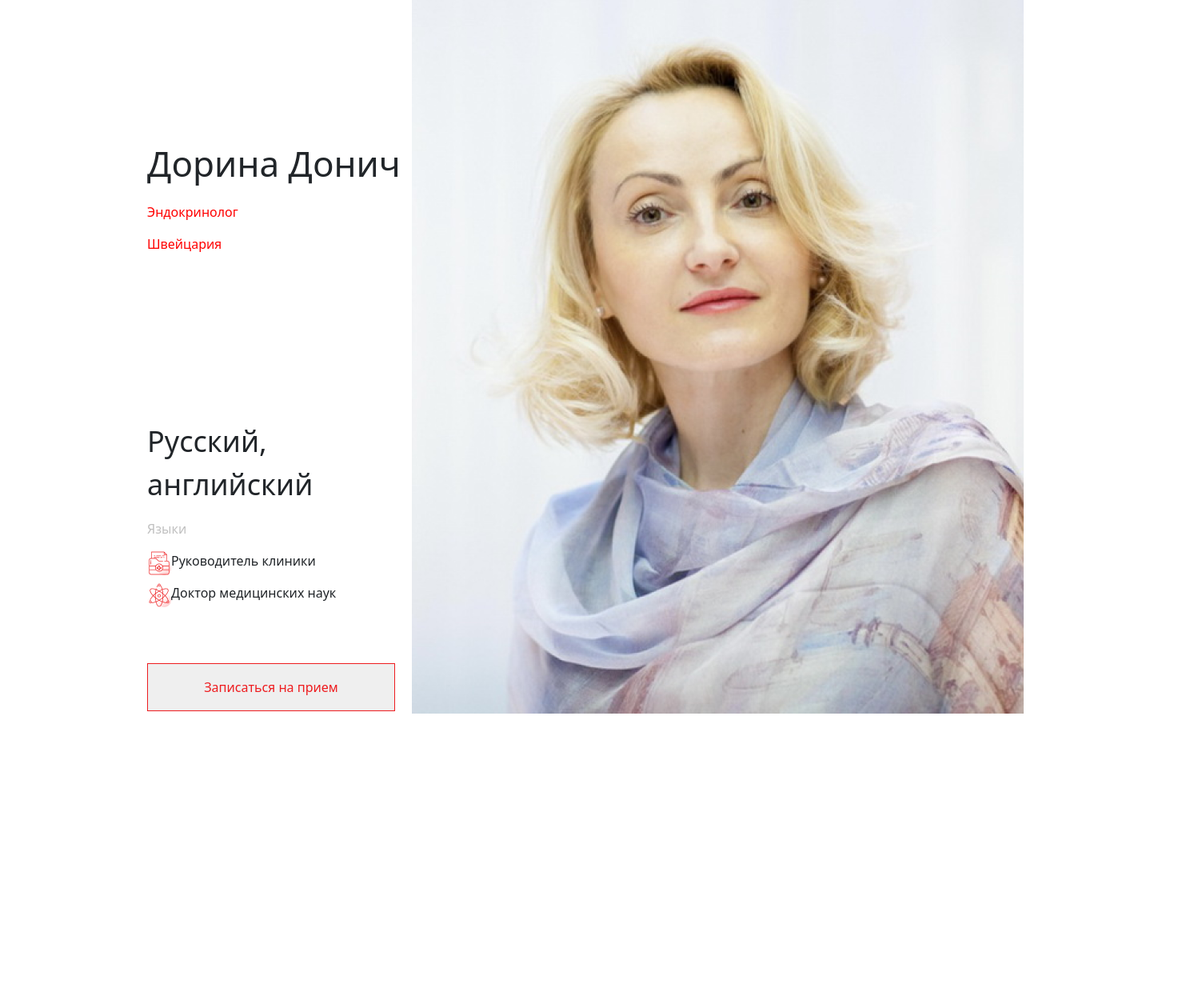
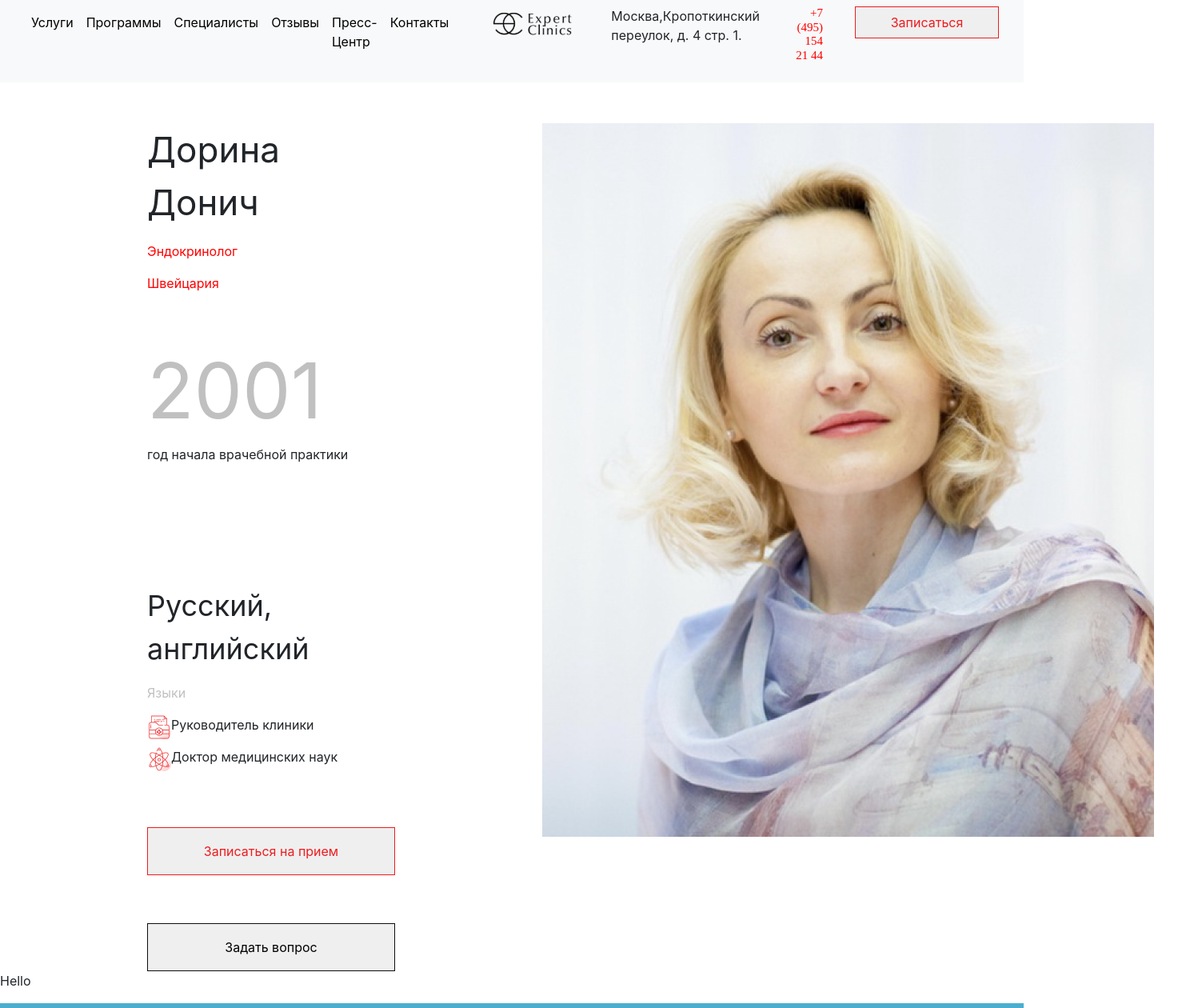
Before and after one commit to w-getsu/Clinic.UI, an Angular app in the folder clinica/: page /doctor in a window 1280 px wide. Shown: the top 1260 px of the page at 80% size, 1503 px wide, since content can reach past the window. Before the commit the page ends 949 px from the top, so only its background shows below. Built offline with nearby package versions, Linux system fonts and the light colour scheme.

Commit message:
add buttons

```diff
--- a/clinica/src/app/components/pages/doctor/doctor.component.html
+++ b/clinica/src/app/components/pages/doctor/doctor.component.html
@@ -1,16 +1,16 @@
+
+<app-navbar></app-navbar>
 <div class="say2">
     <div>
         <div><p class="Name">Дорина Донич</p></div>
         <div><p class="contener" style="color: red;">Эндокринолог</p></div>
         <div><p class="contener" style="color: red">Швейцария</p></div>
-        <br>
-        <br>
-        <br>
-        <br>
-        <br>
-        <br>
-        <br>
-        <br>
+
+        <div>
+            <p style="font-size: 96px; color: silver; margin-top: 50px; margin-left: 184px;">2001</p>
+            <p style="margin-left: 184px; margin-bottom: 150px; margin-top: -20px;">год начала врачебной практики</p>
+        </div>
+
 
         <div class="contener">
             <p style="font-size: 36px;">Русский, английский</p>
@@ -36,15 +36,19 @@
         <div class="contener">
 
             <button class="qabul"><a href="" style="color: #EE1C1F; text-decoration: none;">Записаться на прием</a></button>
+            <button class="zadatvapros"><a href="" style="color: #000000; text-decoration: none;">Задать вопрос</a></button>
 
         </div>
 
     </div>
 
 
-    <div clas>
-        <img src="../../../../assets/Mask Group (1).png" alt="">
+    <div class="contener" style="margin-top: 51px;">
+        <img src="../../../../assets/Mask Group (1).png" alt="" style="width: 765px; height: 892px; margin-right: 60px;">
     </div>
 
+</div>
 
-</div>
+<div><p>Hello</p></div>
+
+<app-footer></app-footer>
--- a/clinica/src/app/components/pages/doctor/doctor.component.scss
+++ b/clinica/src/app/components/pages/doctor/doctor.component.scss
@@ -1,7 +1,7 @@
 .Name{
 
     font-size: 44px;
-    margin-top: 171px;
+    margin-top: 51px;
     margin-left: 184px;
 
 }
@@ -44,4 +44,22 @@ display: flex;
 
     display: flex;
 
-    }
+}
+
+.zadatvapros {
+    width: 310px;
+    height: 60px;
+    top: -5px;
+    gap: 0px;
+    border: 1px 0px 0px 0px;
+    opacity: 0px;
+    border: 1px solid #0f0c0c;
+
+}
+
+.zadatvapros:hover {
+    background-color: #92dbff; /* Hover ҳолда фон рангини ўзгартириш */
+    color: white; /* Шрифт рангини озгартириш */
+    opacity: 1;
+     /* Опаситини ошириш */
+}
--- a/clinica/src/app/components/pages/doctor/doctor.component.ts
+++ b/clinica/src/app/components/pages/doctor/doctor.component.ts
@@ -1,9 +1,11 @@
 import { Component } from '@angular/core';
+import { NavbarComponent } from '../../static-pages/navbar/navbar.component';
+import { FooterComponent } from '../../static-pages/footer/footer.component';
 
 @Component({
   selector: 'app-doctor',
   standalone: true,
-  imports: [],
+  imports: [NavbarComponent,FooterComponent],
   templateUrl: './doctor.component.html',
   styleUrl: './doctor.component.scss'
 })
```
